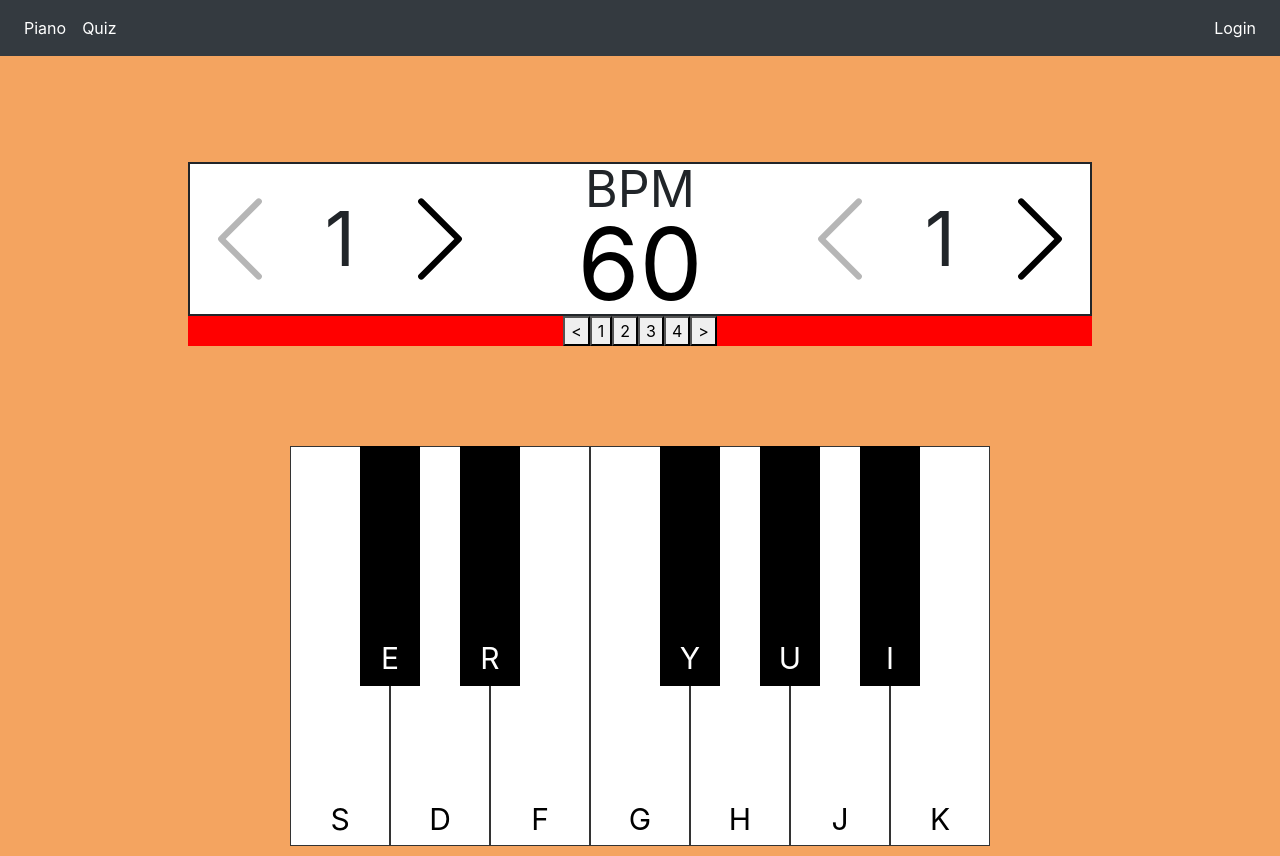
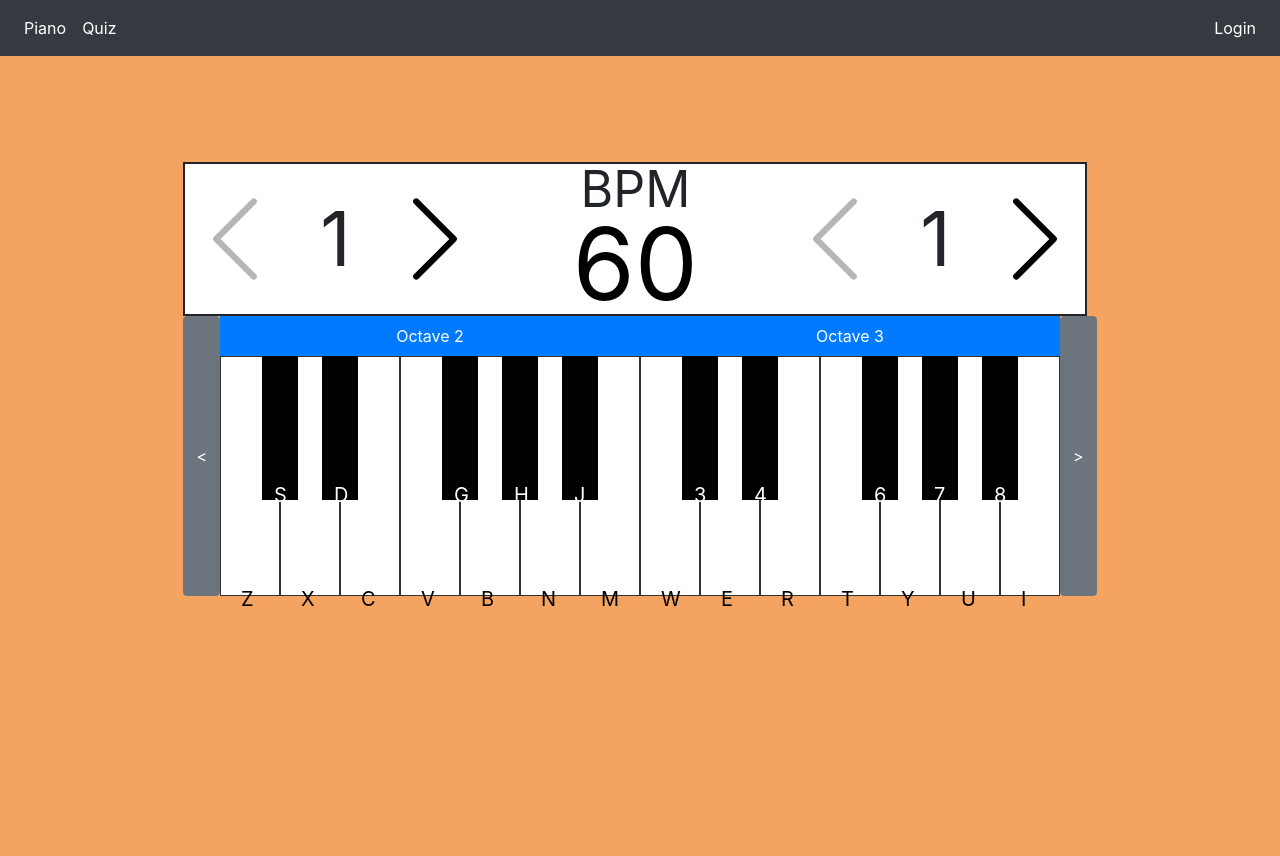
Before and after one commit to Reed22/MusicMakers, a React (Create React App) app: page / in a window 1280 px wide. Built offline with nearby package versions, Linux system fonts and the light colour scheme; no server answers.

Commit message:
Expanded keyboard to 24 keys, added side arrows to change octaves. Changed keyboard input

```diff
--- a/public/index.css
+++ b/public/index.css
@@ -99,18 +99,27 @@ body {
   align-items: center;
 }
 
-.piano {
-  margin-top: 100px;
+.piano, .octave {
   justify-content: center;
   display: flex;
 }
 
+.key {
+  height: calc(var(--width) * 4);
+  width: var(--width);
+}
+
+.white {
+  --width: 60px;
+  background-color: white;
+  border: 1px solid #333;
+}
+
 .black {
-  width: 60px;
-  height: 240px;
+  --width: 36px;
   background-color: black;
-  margin-left: -30px;
-  margin-right: -30px;
+  margin-left: calc(var(--width) / -2);
+  margin-right: calc(var(--width) / -2);
   z-index: 2;
 }
 
@@ -118,35 +127,30 @@ body {
   cursor: pointer;
 }
 
-.white {
-  width: 100px;
-  height: 400px;
-  background-color: white;
-  border: 1px solid #333;
-}
-
 .white:hover {
   cursor: pointer;
 }
+
+/*** Start of Letters on Keys ***/
 .key p {
-  text-align: center;
-  font-size: 30px;
-  margin: auto;
+  position: absolute;
+  font-size: 20px;
 }
 
 .black p {
-  margin-top: 190px;
   color: white;
+  top: 60%;
+  padding-left: calc(var(--width) / 3);
 }
 
 .white p {
   color: black;
-  margin-top: 350px;
+  top: 73%;
+  padding-left: calc(var(--width) / 3);
+
 }
+/*** End of Letters on Keys ***/
 
-#octave-wrapper{
-  display: flex;
-  justify-content: center;
-  align-items: center;
-  background-color: red;
+.octave-identifier{
+  text-align: center;
 }
--- a/src/components/Key.jsx
+++ b/src/components/Key.jsx
@@ -30,11 +30,12 @@ function Key(props) {
   useEffect(changeColor, [played]);
 
   const handleKeyDown = (event) => {
-    if (event.keyCode == props.keyCode) playSound();
+    //if(event.key == 'z')
+      //alert(event.key == props.keyChar)
+    if (event.key == props.keyChar.toLowerCase()) playSound();
   };
 
   useEffect(() => {
-    //alert(props.keyChar)
     document.addEventListener('keydown', handleKeyDown);
     return () => {
       document.removeEventListener('keydown', handleKeyDown);
--- /dev/null
+++ b/src/components/Octave.jsx
@@ -0,0 +1,99 @@
+import React, { useState } from 'react';
+import Key from './Key';
+
+function Octave(props) {
+
+  return (
+    <div>
+        <div className="octave-identifier d-block p-2 bg-primary text-white">Octave {props.octave}</div>
+        <div className="octave">
+            <Key
+                keyChar={props.keyInput[0]}
+                octave={props.octave}
+                audio={props.sampler}
+                dataNote="C"
+                type="key white"
+            />
+            <Key
+                keyChar={props.keyInput[1]}
+                octave={props.octave}
+                audio={props.sampler}
+                dataNote="Db"
+                type="key black"
+            />
+            <Key
+                keyChar={props.keyInput[2]}
+                octave={props.octave}
+                audio={props.sampler}
+                dataNote="D"
+                type="key white"
+            />
+            <Key
+                keyChar={props.keyInput[3]}
+                octave={props.octave}
+                audio={props.sampler}
+                dataNote="Eb"
+                type="key black"
+            />
+            <Key
+                keyChar={props.keyInput[4]}
+                octave={props.octave}
+                audio={props.sampler}
+                dataNote="E"
+                type="key white"
+            />
+            <Key
+                keyChar={props.keyInput[5]}
+                octave={props.octave}
+                audio={props.sampler}
+                dataNote="F"
+                type="key white"
+            />
+            <Key
+                keyChar={props.keyInput[6]}
+                octave={props.octave}
+                audio={props.sampler}
+                dataNote="Gb"
+                type="key black"
+            />
+            <Key
+                keyChar={props.keyInput[7]}
+                octave={props.octave}
+                audio={props.sampler}
+                dataNote="G"
+                type="key white"
+            />
+            <Key
+                keyChar={props.keyInput[8]}
+                octave={props.octave}
+                audio={props.sampler}
+                dataNote="Ab"
+                type="key black"
+            />
+            <Key
+                keyChar={props.keyInput[9]}
+                octave={props.octave}
+                audio={props.sampler}
+                dataNote="A"
+                type="key white"
+            />
+            <Key
+                keyChar={props.keyInput[10]}
+                octave={props.octave}
+                audio={props.sampler}
+                dataNote="Bb"
+                type="key black"
+            />
+            <Key
+                keyChar={props.keyInput[11]}
+                octave={props.octave}
+                audio={props.sampler}
+                dataNote="B"
+                type="key white"
+            />
+        </div>
+    </div>
+  );
+}
+
+export default Octave;
--- a/src/components/OctaveCtrl.jsx
+++ b/src/components/OctaveCtrl.jsx
@@ -3,13 +3,9 @@ import React, { useState } from 'react';
 function OctaveCtrl(props) {
 
   return (
-    <div id="octave-wrapper">
-        <button className="octave-buttons" id="-1" onClick={props.handleChangeOctave}>&lt;</button>
-        <button className="octave-buttons" id="1" onClick={props.handleChangeOctave}>1</button>
-        <button className="octave-buttons" id="2" onClick={props.handleChangeOctave}>2</button>
-        <button className="octave-buttons" id="3" onClick={props.handleChangeOctave}>3</button>
-        <button className="octave-buttons" id="4" onClick={props.handleChangeOctave}>4</button>
-        <button className="octave_buttons" id="+1" onClick={props.handleChangeOctave}>&gt;</button>
+    <div className="btn-group mr-2 btn-group-lg" id="octave-wrapper" role="group" aria-label="First group">
+        <button type="button" className="btn btn-secondary" id="-1" onClick={props.handleChangeOctave}>&lt;</button>
+        <button type="button" className="btn btn-secondary" id="+1" onClick={props.handleChangeOctave}>&gt;</button>
     </div>
   );
 
--- a/src/components/Piano.jsx
+++ b/src/components/Piano.jsx
@@ -1,13 +1,15 @@
-import React, { useState } from 'react';
+import React, { useState, useEffect } from 'react';
 import * as Tone from 'tone';
-import Key from './Key';
-import OctaveCtrl from './OctaveCtrl';
+import Octave from './Octave';
 
 function Piano() {
-  // Start at third octave
   const [octave, setOctave] = useState(3);
+  const [octaveLimitLow, setOctaveLimitLow] = useState(false)
+  const [octaveLimitHigh, setOctaveLimitHigh] = useState(false)
 
-  // Sound samples for piano. May need to set as a buffer with Tone buffer
+  const leftOctaveKeys = ['Z', 'S', 'X', 'D', 'C', 'V', 'G', 'B', 'H', 'N', 'J', 'M']
+  const rightOctaveKeys = ['W', '3', 'E', '4', 'R', 'T', '6', 'Y', '7', 'U', '8', 'I']
+
   const sampler = new Tone.Sampler({
     urls: {
       A0: 'A0.mp3',
@@ -44,129 +46,57 @@ function Piano() {
     release: 1,
     baseUrl: 'https://tonejs.github.io/audio/salamander/',
   }).toDestination();
-
+/*
   const synth = new Tone.Synth();
   synth.oscillator.type = 'sine';
-  synth.toMaster();
+  synth.toMaster();*/
 
-  function changeOctave(event){
-    setOctave(prevState => {
-      // If button pressed was specific octave
-      if(event.target.id != '+1' && event.target.id != '-1')
-        return event.target.id
+  useEffect(() => {
+    if(octave - 1 == 0)
+      setOctaveLimitLow(true)
+    else if(octave + 1 == 5)
+      setOctaveLimitHigh(true)
+    else {
+      setOctaveLimitHigh(false)
+      setOctaveLimitLow(false)
+    }
+  }, [octave])
+/*
+  function incrementOctave(event){
+    setOctave(prevOctave => {
+      if(prevOctave + 1 < 5)
+        return prevOctave + 1
+      else
+        return prevOctave
+    })
+  }
 
-      // If button was a decrease or increase from current value. Valid Octave (1 - 4)
-      else if(prevState + parseInt(event.target.id) >= 1 && prevState + parseInt(event.target.id) <= 4)
-          return prevState + parseInt(event.target.id)
+  function decrementOctave(event){
+    setOctave(prevOctave => {
+      if(prevOctave - 1 > 0)
+        return prevOctave - 1
+      else
+        return prevOctave
+    })
+  }*/
+  function incrementOctave(event){
+    setOctave(prevOctave => prevOctave + 1)
+  }
 
-      else return prevState
-      //if(prevState + parseInt(event.target.id) < 1)
-    })
+  function decrementOctave(event){
+    setOctave(prevOctave => prevOctave - 1)
   }
 
   return (
     <div>
-      <OctaveCtrl handleChangeOctave={changeOctave} octave={octave} />
-
       <div className="piano">
-        <Key
-          keyChar="S"
-          keyCode="83"
-          octave={octave}
-          audio={sampler}
-          dataNote="C"
-          type="key white"
-        />
-        <Key
-          keyChar="E"
-          keyCode="69"
-          octave={octave}
-          audio={sampler}
-          dataNote="Db"
-          type="key black"
-        />
-        <Key
-          keyChar="D"
-          keyCode="68"
-          octave={octave}
-          audio={sampler}
-          dataNote="D"
-          type="key white"
-        />
-        <Key
-          keyChar="R"
-          keyCode="82"
-          octave={octave}
-          audio={sampler}
-          dataNote="E"
-          type="key black"
-        />
-        <Key
-          keyChar="F"
-          keyCode="70"
-          octave={octave}
-          audio={sampler}
-          dataNote="Eb"
-          type="key white"
-        />
-        <Key
-          keyChar="G"
-          keyCode="71"
-          octave={octave}
-          audio={sampler}
-          dataNote="F"
-          type="key white"
-        />
-        <Key
-          keyChar="Y"
-          keyCode="89"
-          octave={octave}
-          audio={sampler}
-          dataNote="Gb"
-          type="key black"
-        />
-        <Key
-          keyChar="H"
-          keyCode="72"
-          octave={octave}
-          audio={sampler}
-          dataNote="G"
-          type="key white"
-        />
-        <Key
-          keyChar="U"
-          keyCode="85"
-          octave={octave}
-          audio={sampler}
-          dataNote="Ab"
-          type="key black"
-        />
-        <Key
-          keyChar="J"
-          keyCode="74"
-          octave={octave}
-          audio={sampler}
-          dataNote="A"
-          type="key white"
-        />
-        <Key
-          keyChar="I"
-          keyCode="73"
-          octave={octave}
-          audio={sampler}
-          dataNote="Bb"
-          type="key black"
-        />
-        <Key
-          keyChar="K"
-          keyCode="75"
-          octave={octave}
-          audio={sampler}
-          dataNote="B"
-          type="key white"
-        />
+        <button disabled={octaveLimitLow} type="button" className="btn btn-secondary" id="increment-octave-btn" onClick={decrementOctave}>&lt;</button>
+        <Octave keyInput={leftOctaveKeys} octave={octave - 1} sampler={sampler}/>
+        <Octave keyInput={rightOctaveKeys} octave={octave} sampler={sampler}/>
+        <button disabled={octaveLimitHigh} type="button" className="btn btn-secondary" id="-1" onClick={incrementOctave}>&gt;</button>
       </div>
     </div>
+
   );
 }
 
```
